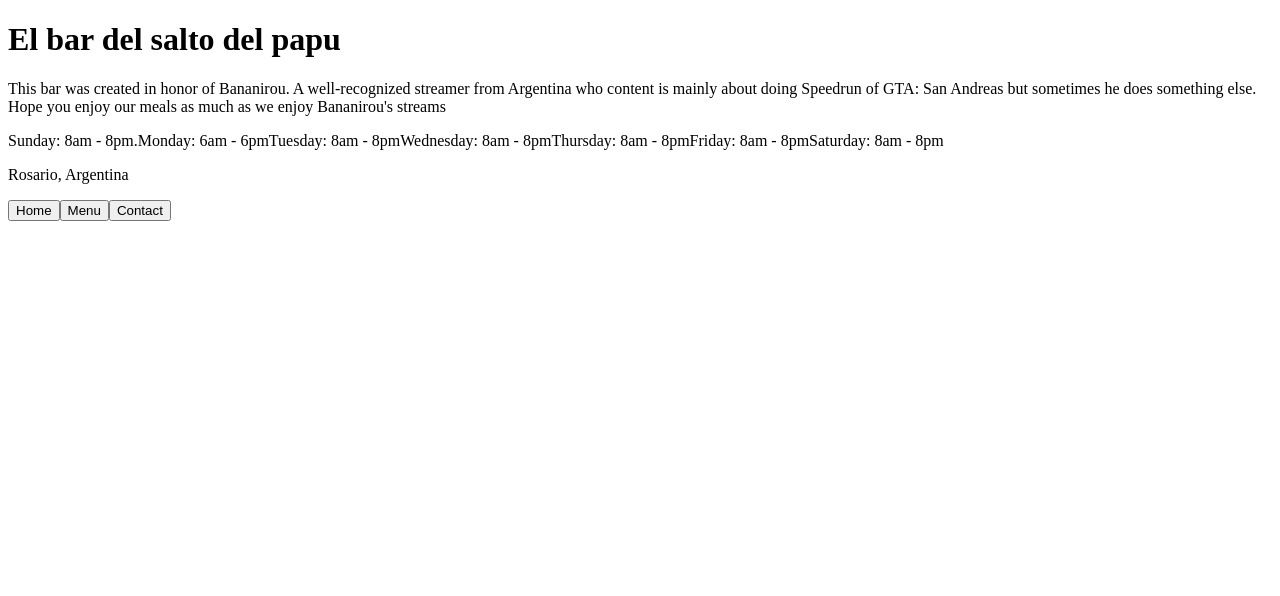
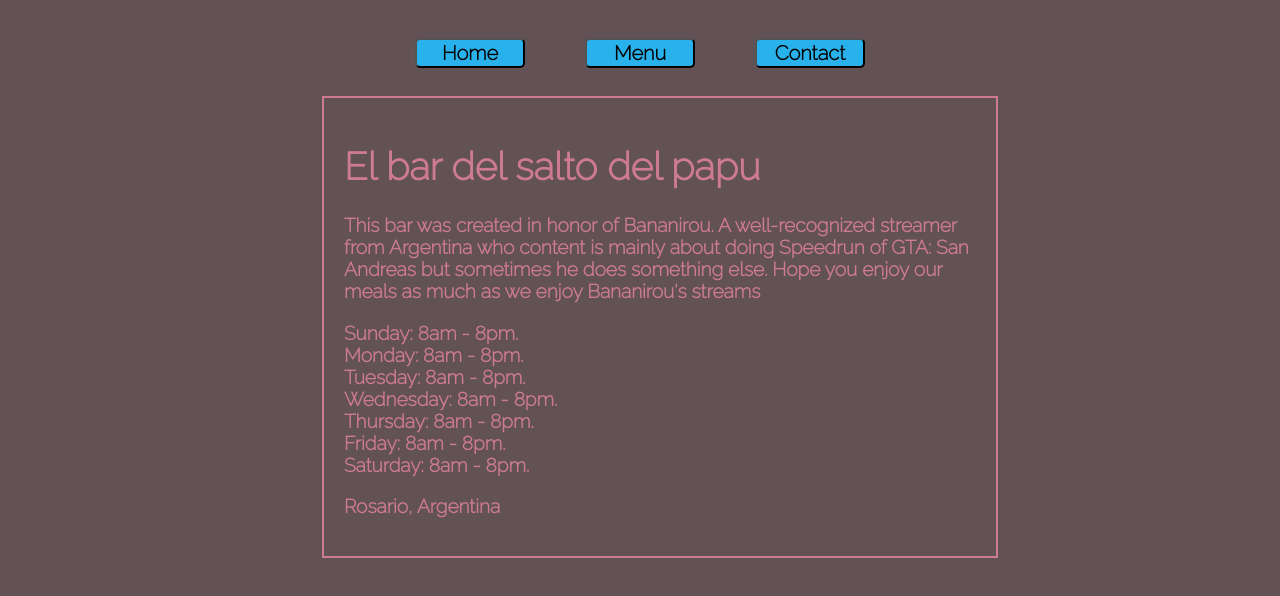
Before and after one commit to SantiW01/Restaurant-Page, a plain HTML site: page index.html in a window 1280 px wide. Both pictures are taken after a click on the button "Home". Drawn offline with Linux system fonts and the light colour scheme.

Commit message:
feat: add style

```diff
--- a/index.html
+++ b/index.html
@@ -5,13 +5,13 @@
     <meta http-equiv="X-UA-Compatible" content="IE=edge" />
     <meta name="viewport" content="width=device-width, initial-scale=1.0" />
     <title>Restaurant Page</title>
+    <link rel="stylesheet" href="style.css" />
   </head>
   <body>
     <div class="content">
       <div class="tabs"></div>
       <div class="section"></div>
     </div>
-
     <script src="./main.js"></script>
   </body>
 </html>
--- /dev/null
+++ b/style.css
@@ -0,0 +1,42 @@
+@import url("https://fonts.googleapis.com/css2?family=Raleway:wght@200&display=swap");
+:root {
+  color: #ce7b91;
+  font-family: "Raleway", sans-serif;
+  font-size: larger;
+  font-weight: bolder;
+}
+body {
+  background-color: #635255;
+  display: flex;
+  flex-direction: column-reverse;
+  justify-content: center;
+  align-items: center;
+}
+
+button {
+  background-color: #29b1eb;
+  height: 30px;
+  width: 110px;
+  margin: 30px;
+  border-radius: 5px;
+  font-family: "Raleway", sans-serif;
+  font-size: 20px;
+  font-weight: bold;
+}
+
+.home {
+  max-width: 50%;
+  margin-left: 25%;
+}
+
+.restaurant_hours {
+  display: flex;
+  flex-direction: column;
+}
+.home,
+.contact,
+.menu {
+  outline: 2px solid;
+  padding: 20px;
+  min-width: 100px;
+}
```
Also changed, not shown: main.js.
